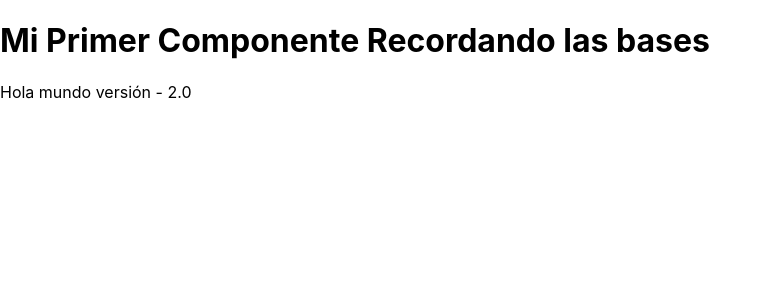
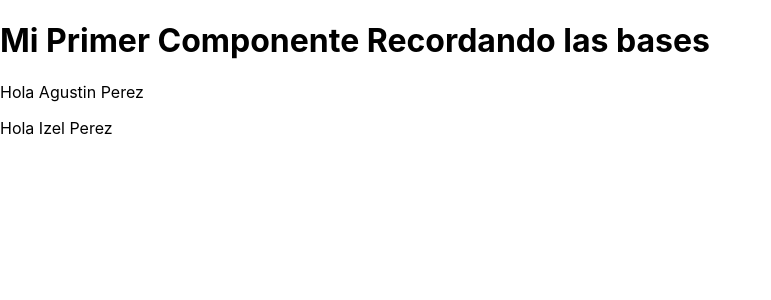
Before and after one commit to DrGarciaDev/react-basic-udemy, a React (Create React App) app: page / in a window 1280 px wide. Shown: the top 300 px of the page, without its empty margins (0-771 px from the left). Built offline with nearby package versions, Linux system fonts and the light colour scheme.

Commit message:
Video 14: pasando props básicos a través de componentes

```diff
--- a/src/App.js
+++ b/src/App.js
@@ -14,7 +14,12 @@ function App() {
       <h1>Mi Primer Componente Recordando las bases</h1>
       {/* {holaMundo()}
       <button onClick= {numero}>Click</button> */}
-      <Saludar />
+      <p>
+        <Saludar nombre = "Agustin" apellidos="Perez" edad="20"/>
+      </p>
+      <p>
+        <Saludar nombre = "Izel" apellidos="Perez"/>
+      </p>
     </div>
   );
 }
--- a/src/components/Saludar.js
+++ b/src/components/Saludar.js
@@ -1,7 +1,11 @@
 // import React from 'react';
 
-function Saludar () {
-    return 'Hola mundo versión - 2.0';
+function Saludar (props) {
+    // console.log(props);
+    // Working with destructuring
+    const {nombre, apellidos} = props;
+
+    return `Hola ${nombre} ${apellidos}`;
 }
 
 export default Saludar;
```
